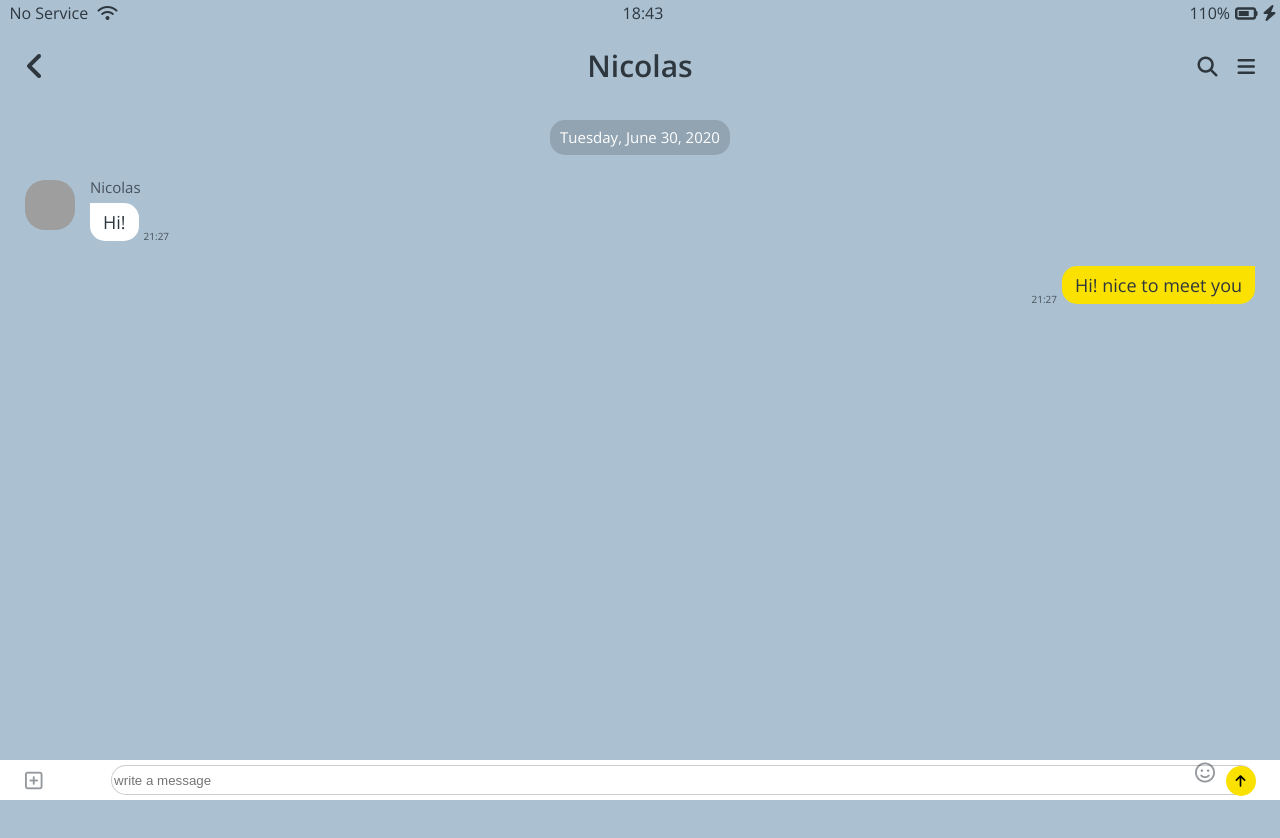
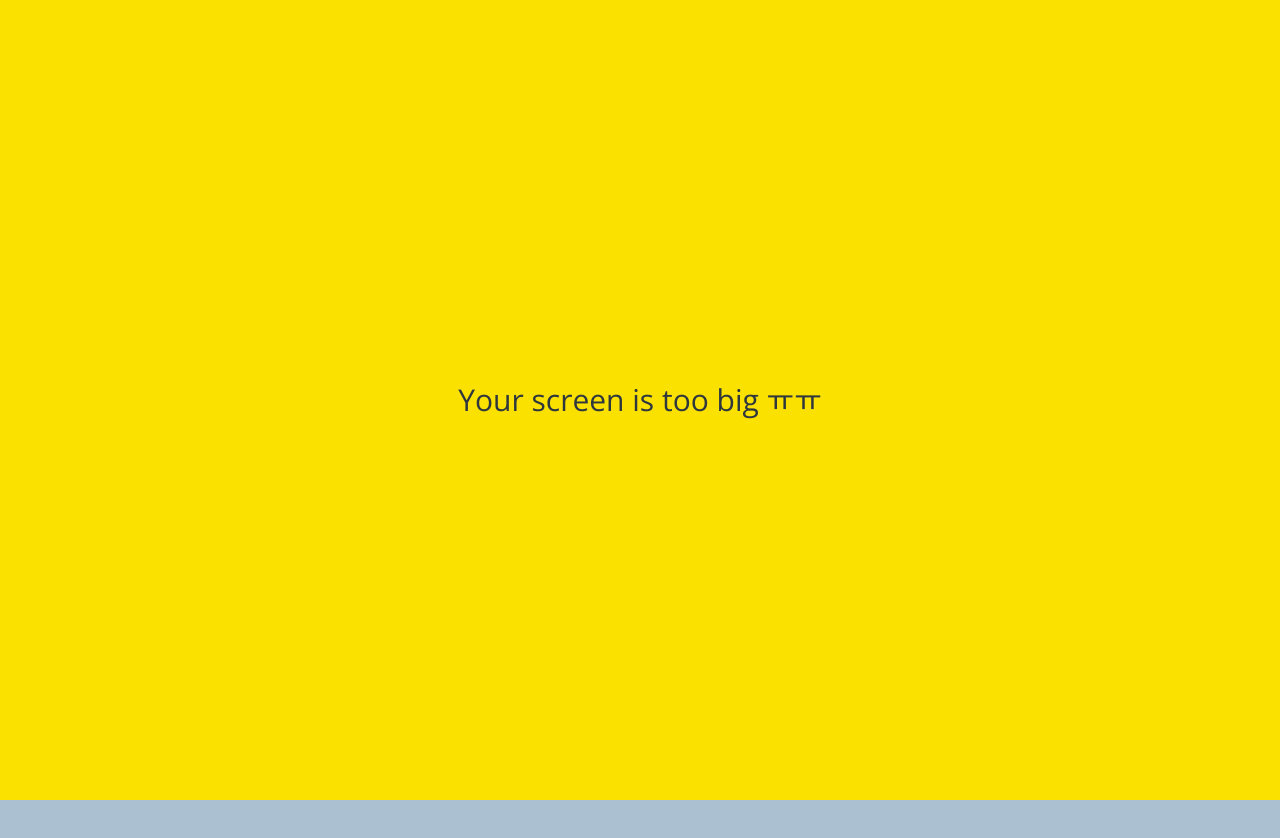
Before and after one commit to Yong-Dd/kokoa-clone-2020, a plain HTML site: page chatting.html in a window 1280 px wide. Shown: the top 838 px of the page. Drawn offline with nearby package versions, Linux system fonts and the light colour scheme; grey boxes are pictures that could not be loaded.

Commit message:
add no-mobile

```diff
--- a/chatting.html
+++ b/chatting.html
@@ -71,6 +71,9 @@
             <button><i class="fas fa-arrow-up"></i></button>
         </div>
     </form>
+    <div id="no-mobile">
+        <span>Your screen is too big ㅠㅠ</span>
+    </div>
 
 
 
--- /dev/null
+++ b/css/components/no-mobile.css
@@ -0,0 +1,19 @@
+#no-mobile {
+    position: absolute;
+    z-index: 99;
+    height: 100vh;
+    background-color: var(--yellow);
+    width: 100vw;
+    display: flex;
+    justify-content: center;
+    align-items: center;
+    top: 0;
+    font-size: 30px;
+
+}
+
+@media screen and (max-width:645px) {
+    #no-mobile {
+        display: none;
+    }
+}
--- a/css/styles.css
+++ b/css/styles.css
@@ -11,6 +11,7 @@
 @import "components/badge.css";
 @import "components/icon-row.css";
 @import "components/alt-screen-header.css";
+@import "components/no-mobile.css";
 
 /*Screens*/
 @import "screens/login.css";
```
Also changed, not shown: chats.html (+3 -1 lines), find.html (+3 -1 lines), friends.html (+3 -1 lines), index.html (+3 -1 lines), more.html (+3 -1 lines), setting.html (+3 -1 lines).
